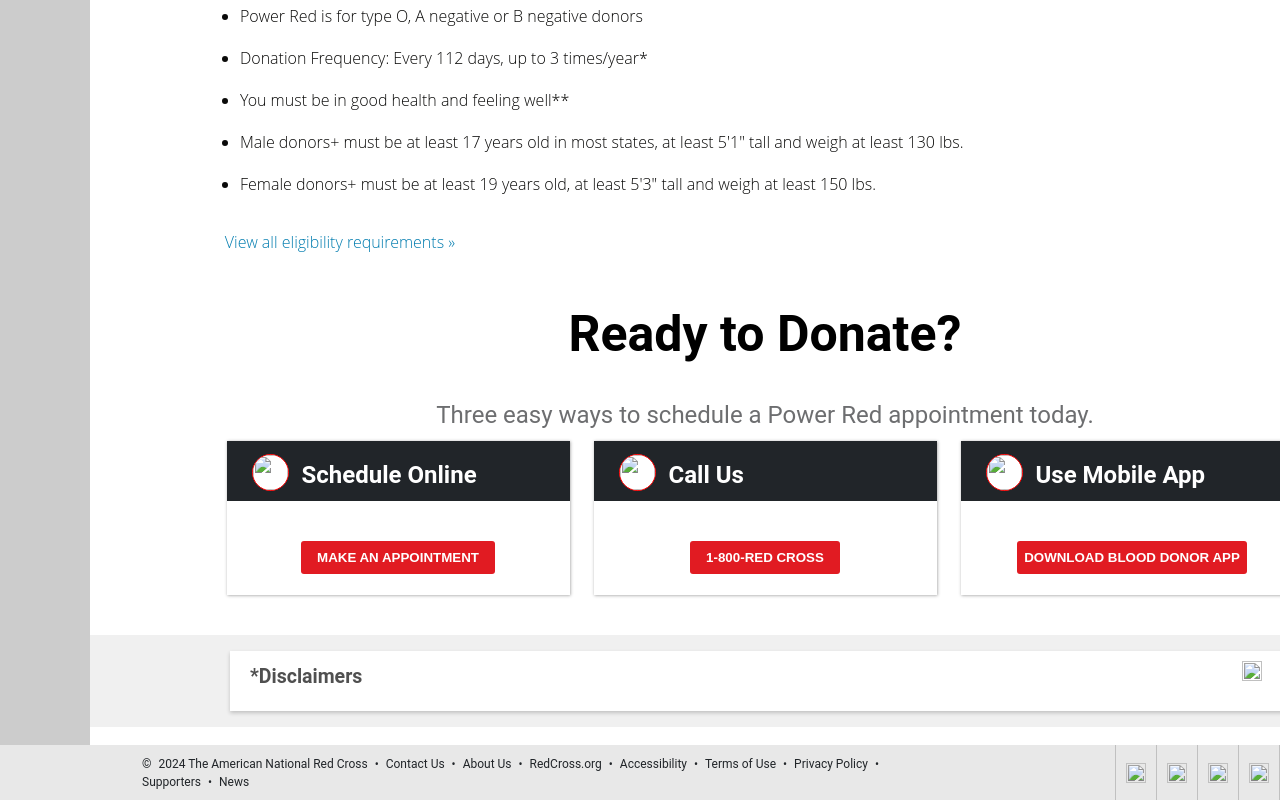
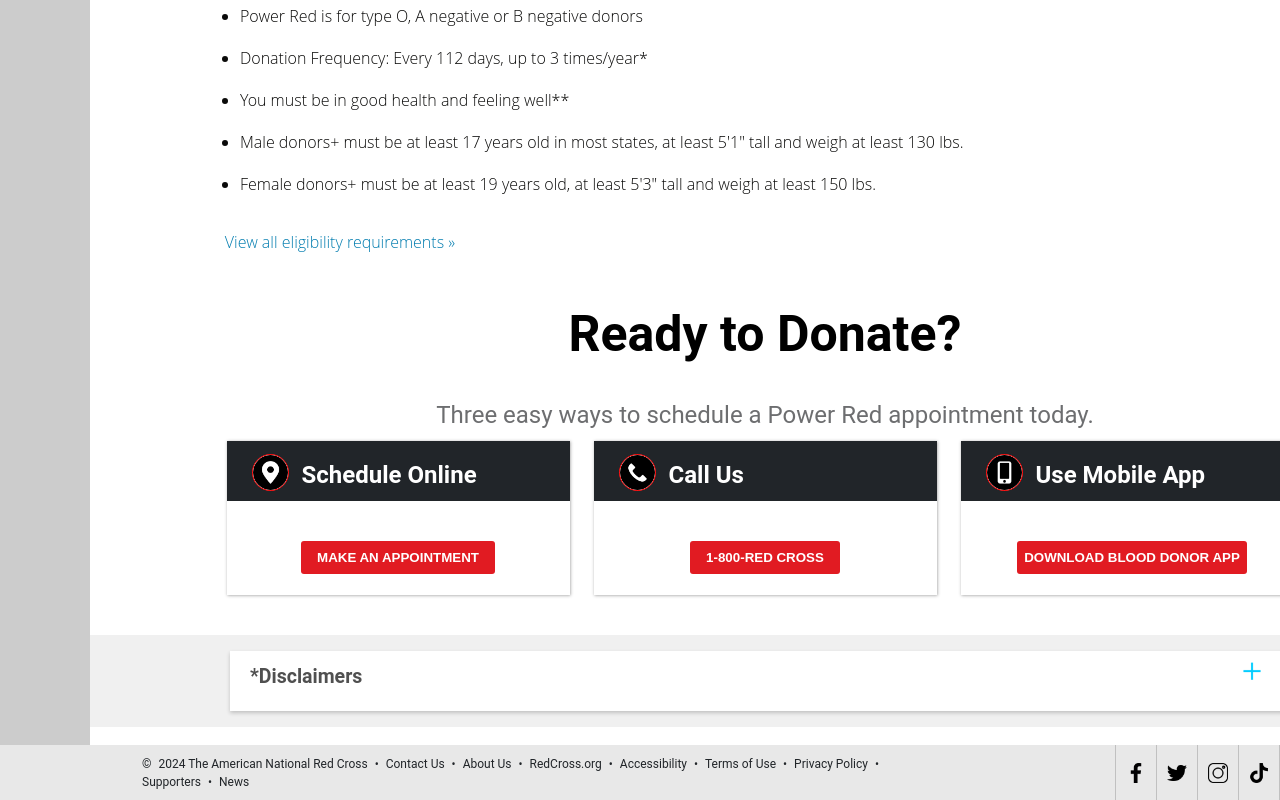
Before and after one commit to sreeK01/Upgraded-American-Redcross, a plain HTML site: page index.html in a window 1280 px wide. Shown: the part 1354-2154 px from the top of the page. Drawn offline with Linux system fonts and the light colour scheme; the site is published under a folder, as on GitHub Pages, so addresses that start at the root find nothing.

Commit message:
Removed slash

```diff
--- a/index.html
+++ b/index.html
@@ -6,14 +6,14 @@
     <meta name="viewport" content="width=device-width, initial-scale=1.0">
     <title>Red Blood Cell Donation - Power Reds | Red Cross Blood Services</title>
 </head>
-<link rel="icon" href="/red-cross.png" />
+<link rel="icon" href="red-cross.png" />
 
 <link rel="stylesheet" href="style.css">
 
 <body>
 
     <div class="chat-box">
-        <img src="/woman.png" alt="">
+        <img src="woman.png" alt="">
        <p>Chat with me!</p>
     </div>
 
@@ -69,9 +69,9 @@
         </span>
 
         <img class="socialmedia-icon-mail" src="mail.png" alt="">
-        <img class="socialmedia-icon" src="/facebook.png" alt="">
-        <img class="socialmedia-icon" src="/twitter.png" alt="">
-        <img class="socialmedia-icon" src="/more.png" alt="">
+        <img class="socialmedia-icon" src="facebook.png" alt="">
+        <img class="socialmedia-icon" src="twitter.png" alt="">
+        <img class="socialmedia-icon" src="more.png" alt="">
     </div>
 
 
@@ -193,7 +193,7 @@
 
             <div class="box-1">
                 <div class="title">
-                    <img src="/pin.png" alt="">
+                    <img src="pin.png" alt="">
                     <h2>Schedule Online</h2>
 
                 </div>
@@ -204,7 +204,7 @@
             </div>
             <div class="box-2">
                 <div class="title">
-                    <img src="/phone-call.png" alt="">
+                    <img src="phone-call.png" alt="">
                     <h2>Call Us</h2>
 
                 </div>
@@ -216,7 +216,7 @@
             <div class="box-3">
 
                 <div class="title">
-                    <img src="/smartphone.png" alt="">
+                    <img src="smartphone.png" alt="">
                     <h2>Use Mobile App</h2>
 
                 </div>
@@ -238,7 +238,7 @@
                 <!-- try with div of plus removed -->
 
                 <div class="plus-div">
-                    <img class="plus" src="/plus.png" alt="">
+                    <img class="plus" src="plus.png" alt="">
 
                 </div>
             </div>
@@ -277,17 +277,17 @@
 
         <div class="footer-socialmedia-icons">
             <div class="border"> </div>
-            <img src="/facebook2.png" alt="">
+            <img src="facebook2.png" alt="">
             <div class="border"> </div>
 
-            <img src="/twitter2.png" alt="">
+            <img src="twitter2.png" alt="">
             <div class="border"> </div>
 
-            <img src="/instagram2.png" alt="">
+            <img src="instagram2.png" alt="">
             <div class="border"> </div>
 
 
-            <img src="/tiktok2.png" alt="">
+            <img src="tiktok2.png" alt="">
             <div class="border"> </div>
 
 
```
